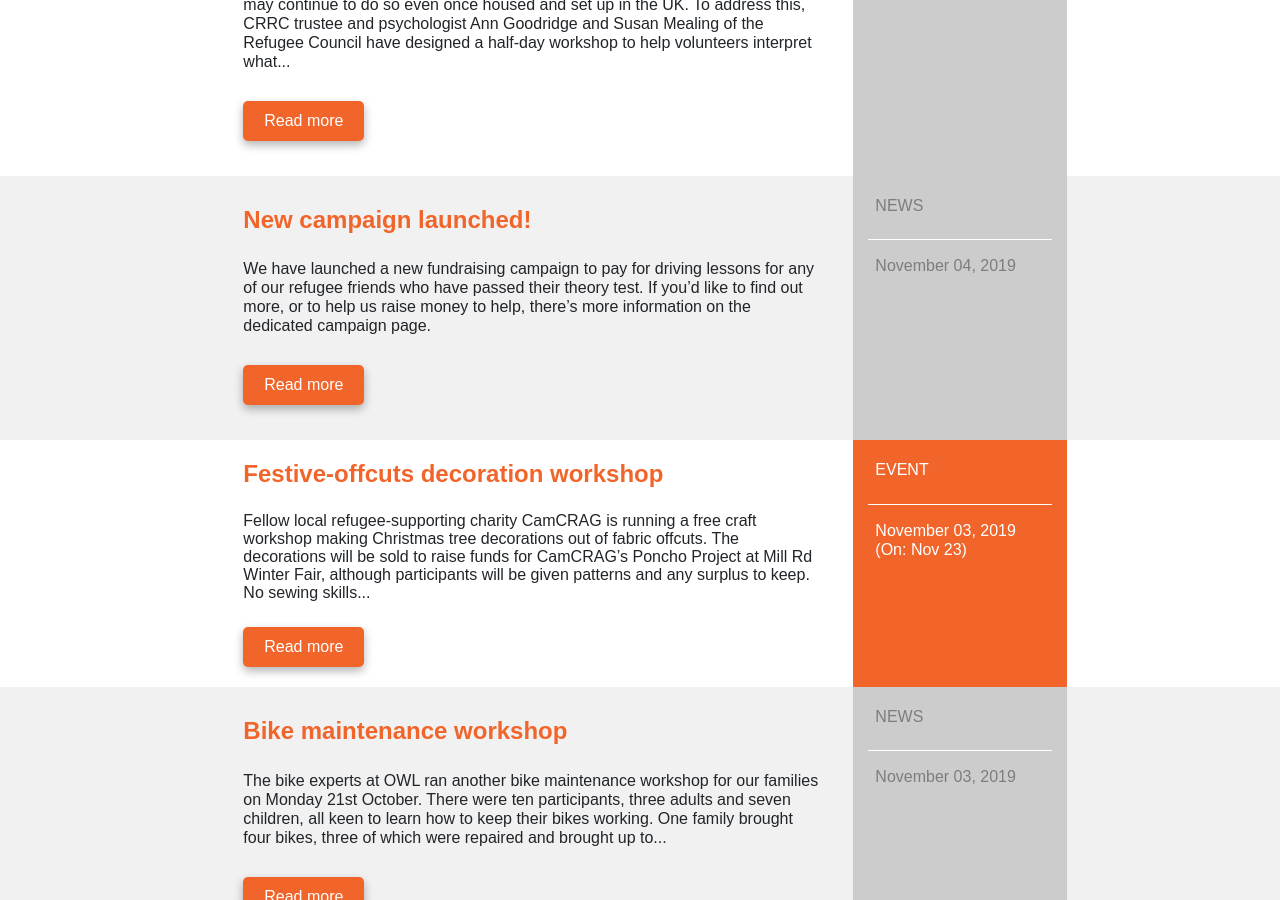
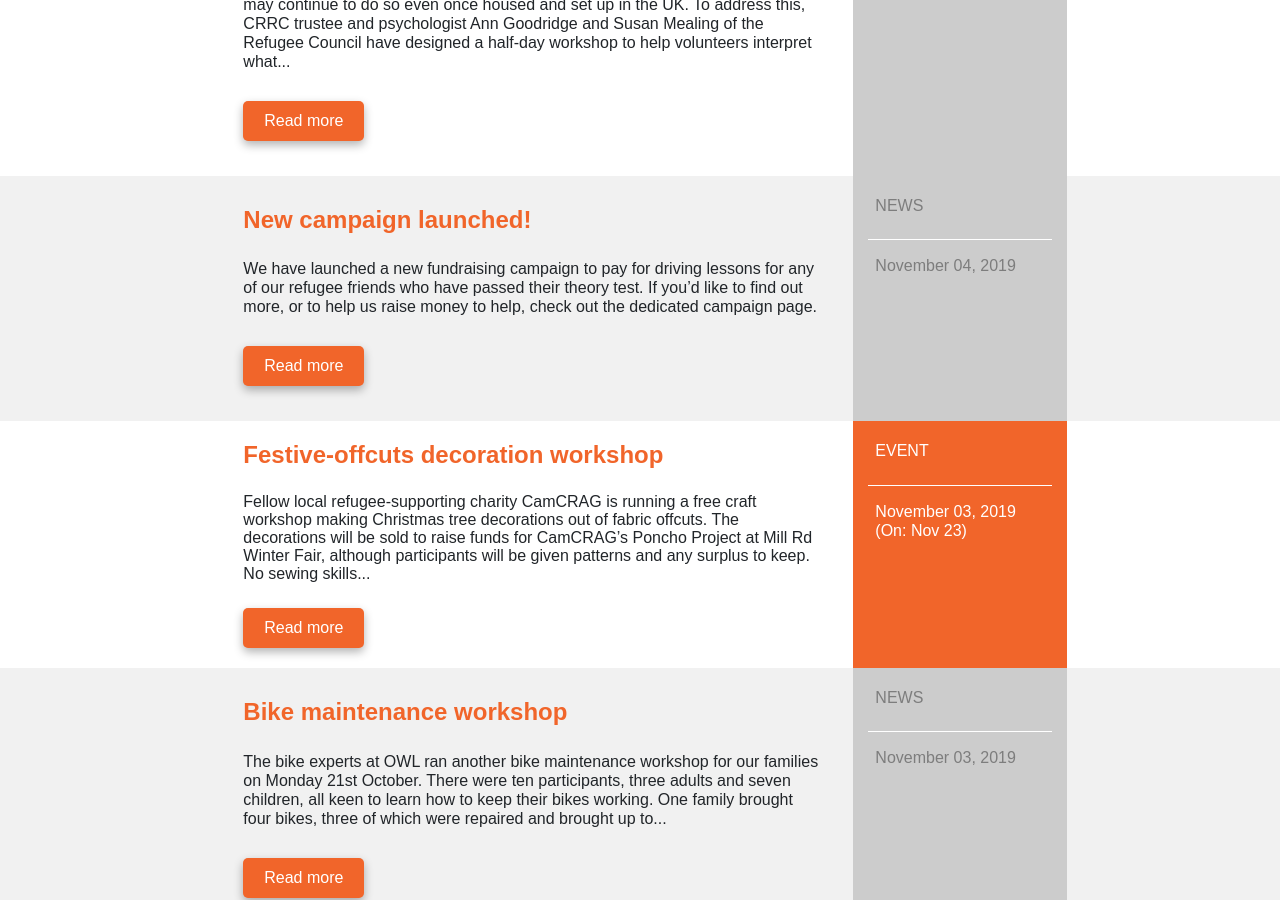
Before and after one commit to CambridgeRefugees/cambridgerefugees.github.io, a Jekyll site: the page built from news-events.md, in a window 1280 px wide and 900 px high, scrolled down 880 px. Built offline with Jekyll 4.4.1, drawn with Linux system fonts in a browser that asks for light colours; nearby versions of some CDN libraries.

Commit message:
Small change to (hopefully) kick-start the GitHub build process

```diff
--- a/_posts/2019-11-04-new-driving-lesson-campaign.md
+++ b/_posts/2019-11-04-new-driving-lesson-campaign.md
@@ -6,4 +6,4 @@ category: newslist
 type: news
 ---
 
-We have launched a new fundraising campaign to pay for driving lessons for any of our refugee friends who have passed their theory test. If you'd like to find out more, or to help us raise money to help, there's more information on [the dedicated campaign page]({% post_url 2019-11-05-driving-lesson-support %}).
+We have launched a new fundraising campaign to pay for driving lessons for any of our refugee friends who have passed their theory test. If you'd like to find out more, or to help us raise money to help, check out [the dedicated campaign page]({% post_url 2019-11-05-driving-lesson-support %}).
```
